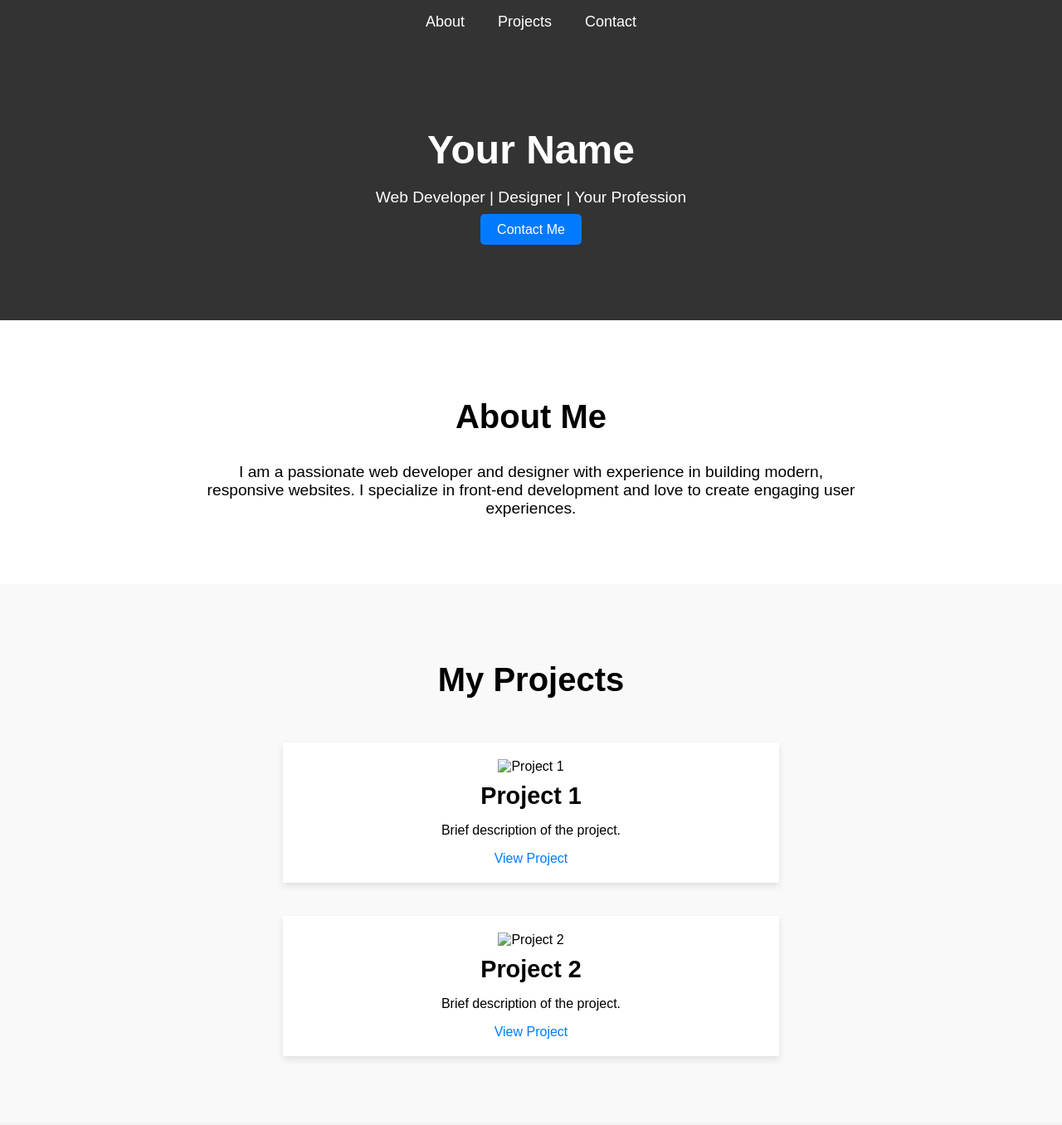
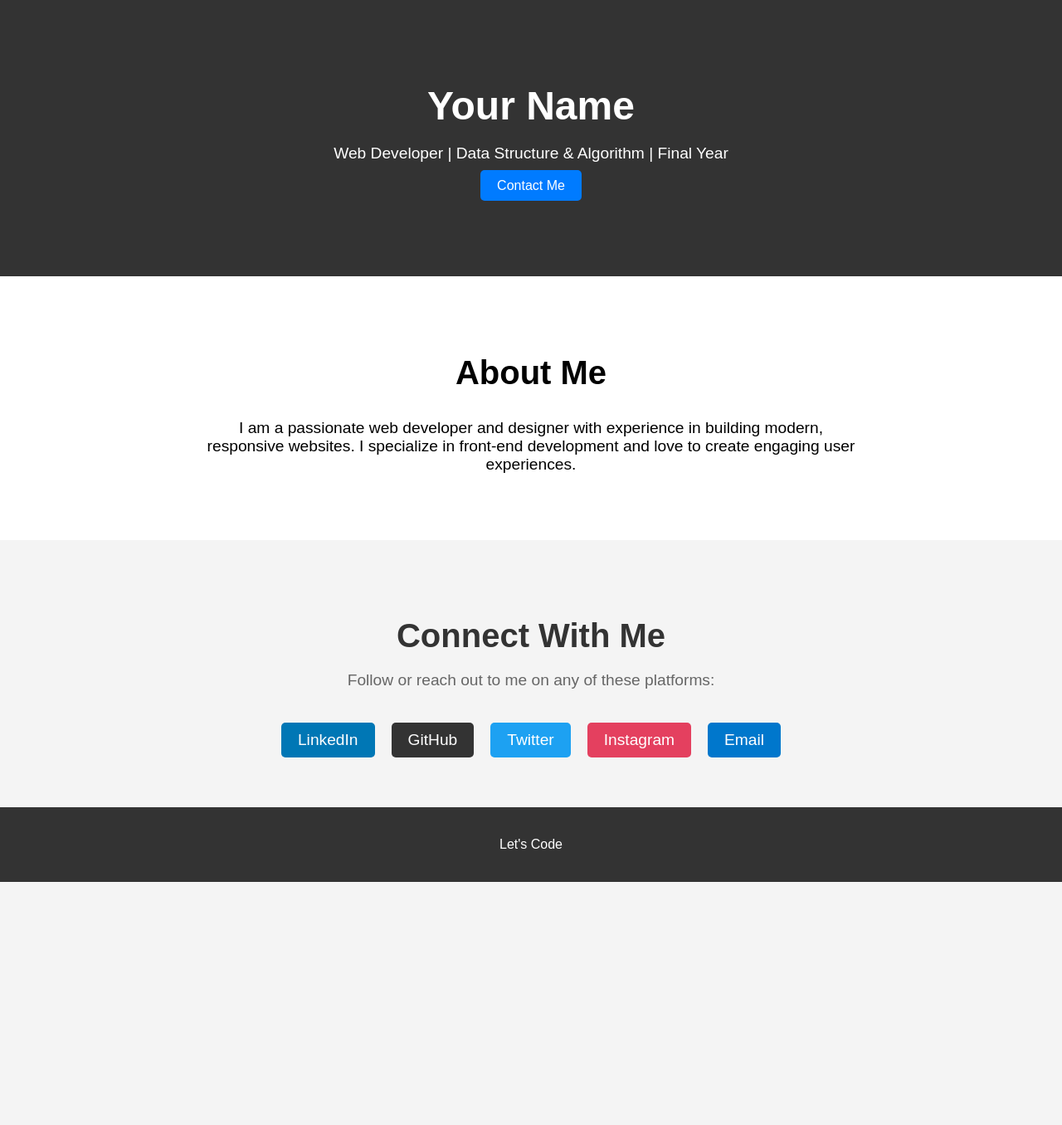
Before and after one commit to utkarsh081/myPortfolio, a plain HTML site: page index.html in a window 1280 px wide. Shown: the top 1356 px of the page at 83% size. After the commit the page ends 1063 px from the top, so only its background shows below. Drawn offline with Linux system fonts and the light colour scheme.

Commit message:
Update index.html

```diff
--- a/index.html
+++ b/index.html
@@ -7,20 +7,11 @@
   <link rel="stylesheet" href="styles.css">
 </head>
 <body>
-  <header>
-    <nav>
-      <ul>
-        <li><a href="#about">About</a></li>
-        <li><a href="#projects">Projects</a></li>
-        <li><a href="#contact">Contact</a></li>
-      </ul>
-    </nav>
-  </header>
 
   <section id="hero">
     <div class="hero-content">
       <h1>Your Name</h1>
-      <p>Web Developer | Designer | Your Profession</p>
+      <p>Web Developer | Data Structure & Algorithm | Final Year</p>
       <a href="#contact" class="btn">Contact Me</a>
     </div>
   </section>
@@ -28,23 +19,6 @@
   <section id="about">
     <h2>About Me</h2>
     <p>I am a passionate web developer and designer with experience in building modern, responsive websites. I specialize in front-end development and love to create engaging user experiences.</p>
-  </section>
-
-  <section id="projects">
-    <h2>My Projects</h2>
-    <div class="project">
-      <img src="project1.jpg" alt="Project 1">
-      <h3>Project 1</h3>
-      <p>Brief description of the project.</p>
-      <a href="https://example.com" target="_blank">View Project</a>
-    </div>
-    <div class="project">
-      <img src="project2.jpg" alt="Project 2">
-      <h3>Project 2</h3>
-      <p>Brief description of the project.</p>
-      <a href="https://example.com" target="_blank">View Project</a>
-    </div>
-    <!-- Add more projects here -->
   </section>
 
   <section id="social-media">
@@ -62,7 +36,7 @@
 
 
   <footer>
-    <p>&copy; 2025 Your Name. All rights reserved.</p>
+    <p>Let's Code</p>
   </footer>
 
   <script src="scripts.js"></script>
```
